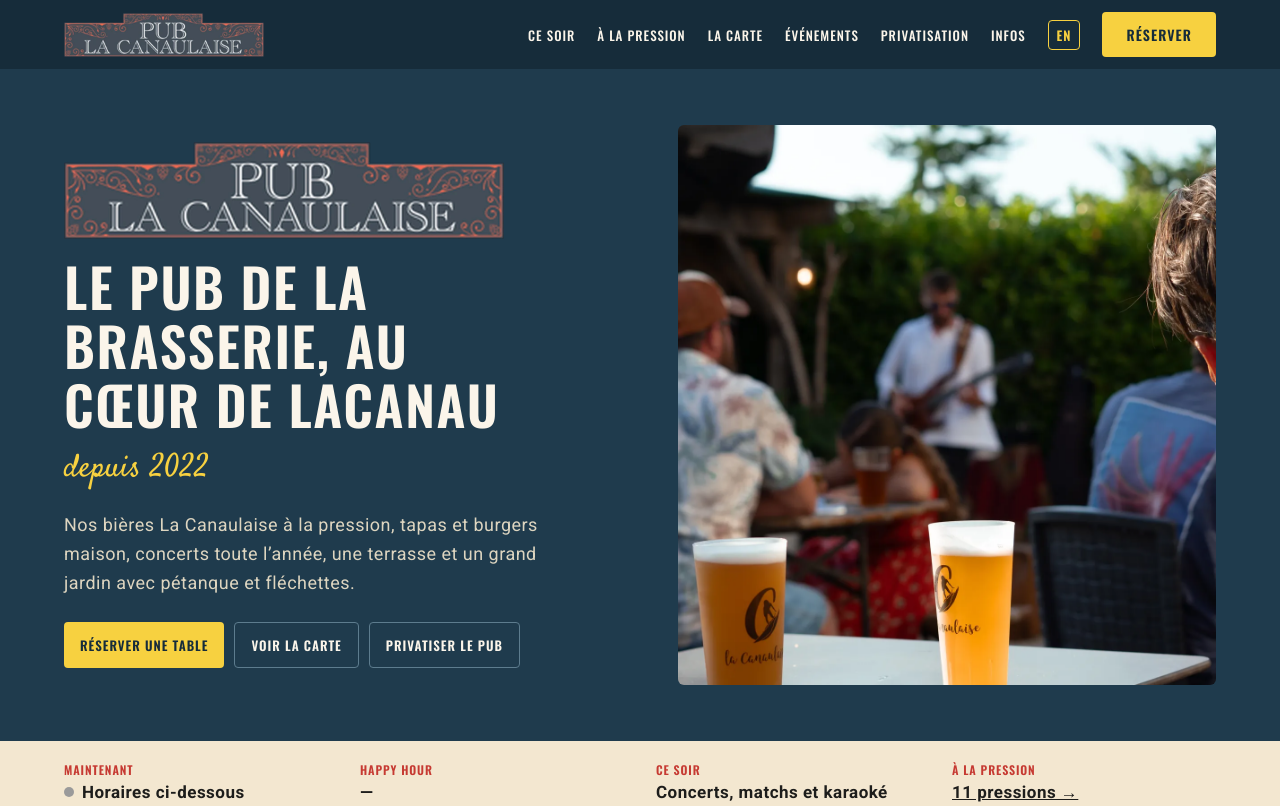
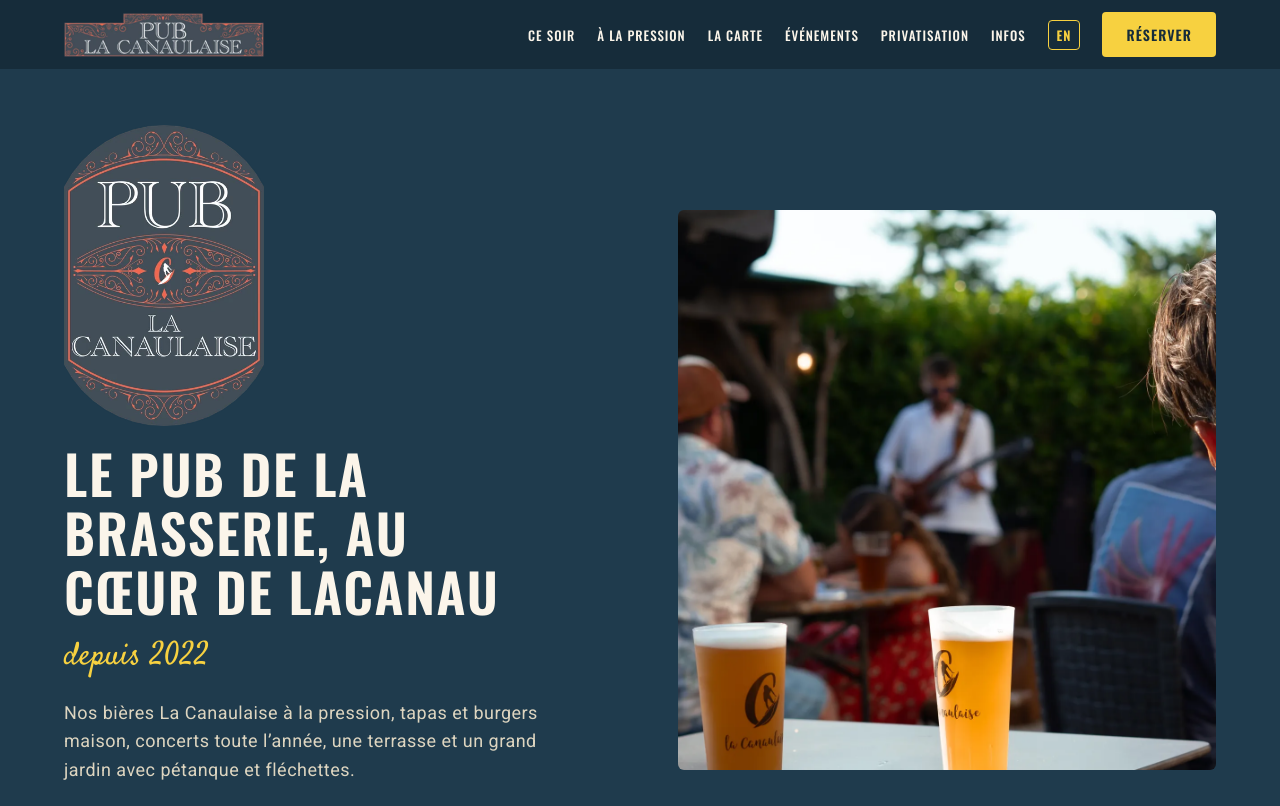
Before and after one commit to lacanaulaise/group-websites, an Astro site in the folder sites/pub-lacanaulaise/: page / in a window 1280 px wide. Shown: the top 806 px of the page. Built offline with nearby package versions, Linux system fonts and the light colour scheme; Astro itself is replaced by a stand-in of ours; no server answers.

Commit message:
Pub La Canaulaise: hanging-sign logo (Enseigne_Suspendu) in the home hero
Co-Authored-By: Claude Opus 5.5 <noreply@anthropic.com>
Claude-Session: https://claude.ai/code/session_01HaUenCdmv7K5FxUoFRwixn

```diff
--- a/sites/pub-lacanaulaise/src/styles/site.css
+++ b/sites/pub-lacanaulaise/src/styles/site.css
@@ -53,7 +53,7 @@ h1, h2, h3 { text-wrap: balance; }
 .hero { background: var(--green); color: var(--cream); }
 .hero .wrap { display: flex; flex-wrap: wrap; align-items: center; gap: 40px 56px; padding-top: 56px; padding-bottom: 56px; }
 .hero-text { flex: 1 1 420px; display: flex; flex-direction: column; gap: 18px; align-items: flex-start; }
-.hero-text img.hero-logo { width: min(440px, 100%); height: auto; }
+.hero-text img.hero-logo { width: 200px; height: auto; }
 .hero h1 { color: var(--cream); font-size: clamp(32px, 4.2vw, 54px); line-height: 1.1; }
 .hero p { margin: 0; font-size: 18px; line-height: 1.6; max-width: 520px; color: #ddd5c0; }
 .hero .hand { font-size: 32px; color: var(--brass); margin-top: -6px; }
@@ -154,6 +154,7 @@ h1, h2, h3 { text-wrap: balance; }
 
 @media (max-width: 640px) {
   .brand img { width: 160px; }
+  .hero-text img.hero-logo { width: 160px; }
   .site-header { position: static; }
   .section { padding: 56px 0; }
   .hero .wrap { padding-top: 48px; padding-bottom: 48px; }
--- a/sites/pub-lacanaulaise/src/views/Home.astro
+++ b/sites/pub-lacanaulaise/src/views/Home.astro
@@ -53,7 +53,7 @@ const S = {
     <section id="top" class="hero">
       <div class="wrap">
         <div class="hero-text">
-          <img class="hero-logo" src="/img/logo-sign-1200.webp" alt={h.logoAlt} width="440" height="97" />
+          <img class="hero-logo" src="/img/logo-enseigne-360.webp" srcset="/img/logo-enseigne-360.webp 360w, /img/logo-enseigne-720.webp 720w" sizes="200px" alt={h.logoAlt} width="200" height="301" />
           <h1>{h.h1}</h1>
           <span class="hand">{h.since}</span>
           <p>{h.intro}</p>
```
Also changed, not shown: sites/pub-lacanaulaise/public/img/logo-enseigne-360.webp (added), sites/pub-lacanaulaise/public/img/logo-enseigne-720.webp (added).
